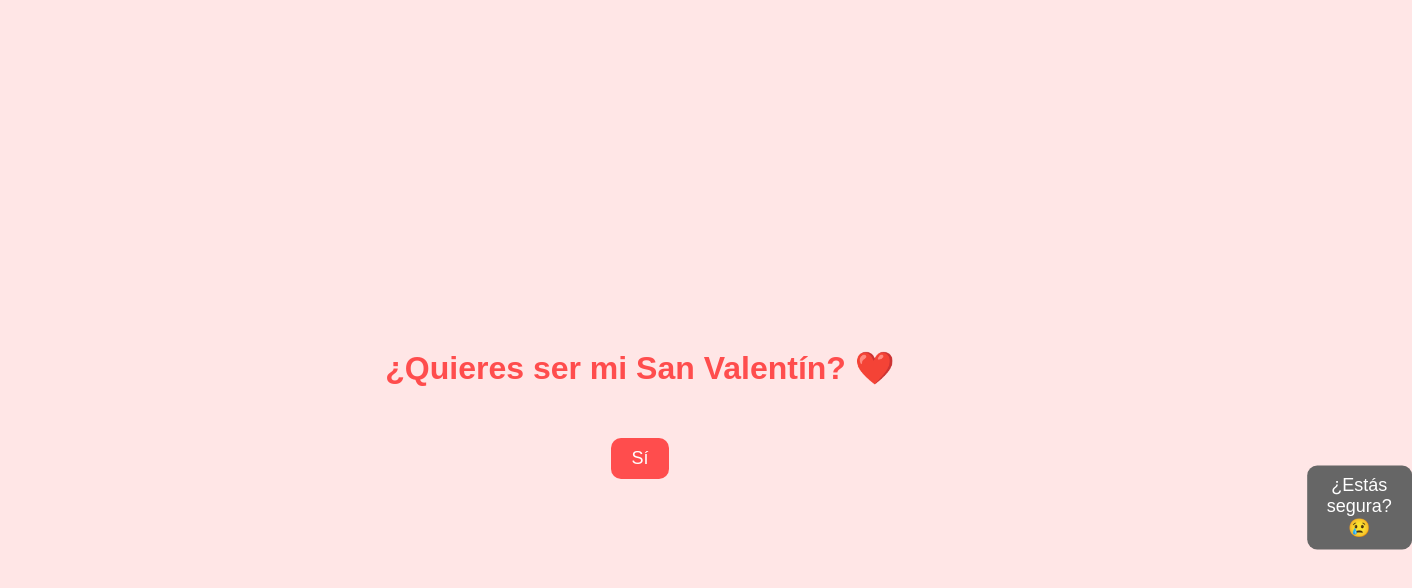
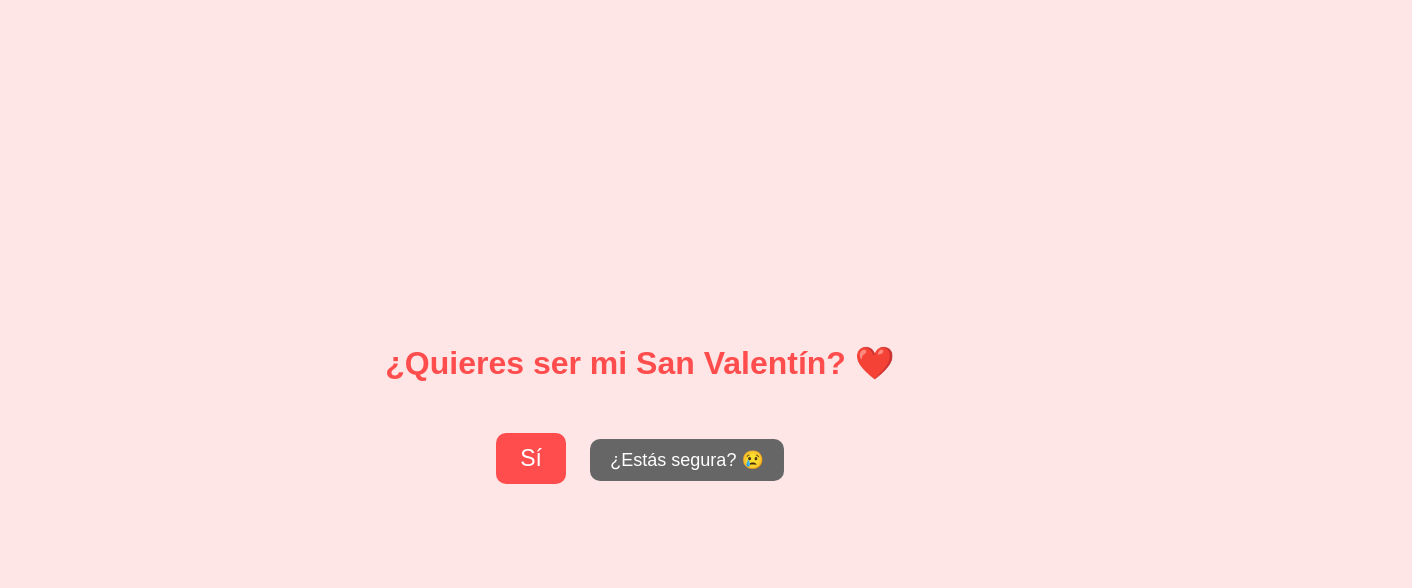
Before and after one commit to MemeH27/Marisa-Be-my-Valentine, a plain HTML site: page index.html in a window 1280 px wide. Both pictures are taken after a click on the button "No". Shown: the whole page, 1412 px wide, since content can reach past the window. Drawn offline with Linux system fonts and the light colour scheme.

Commit message:
Update index.html

```diff
--- a/index.html
+++ b/index.html
@@ -20,7 +20,6 @@
         }
         .buttons {
             margin-top: 20px;
-            position: relative;
         }
         button {
             padding: 10px 20px;
@@ -38,7 +37,6 @@
         .no {
             background-color: #666;
             color: white;
-            position: absolute;
         }
     </style>
 </head>
@@ -46,7 +44,7 @@
     <h1>¿Quieres ser mi San Valentín? ❤️</h1>
     <div class="buttons">
         <button class="yes" onclick="acceptValentine()">Sí</button>
-        <button class="no" onclick="moveButton()">No</button>
+        <button class="no" onclick="changeMessage()">No</button>
     </div>
 
     <script>
@@ -59,16 +57,15 @@
             "¡Di que SÍ! 😘"
         ];
         let index = 0;
+        let yesButton = document.querySelector('.yes');
 
-        function moveButton() {
+        function changeMessage() {
             let noButton = document.querySelector('.no');
-            let randomX = Math.random() * (window.innerWidth - 200);
-            let randomY = Math.random() * (window.innerHeight - 200);
-            noButton.style.transform = `translate(${randomX}px, ${randomY}px)`;
-
             if (index < messages.length) {
                 noButton.innerText = messages[index];
                 index++;
+                yesButton.style.fontSize = `${18 + index * 5}px`;
+                yesButton.style.padding = `${10 + index * 2}px ${20 + index * 4}px`;
             } else {
                 noButton.innerText = "¡No puedes escapar! 😈";
             }
```
